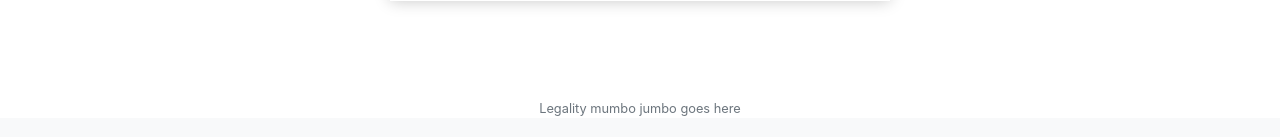
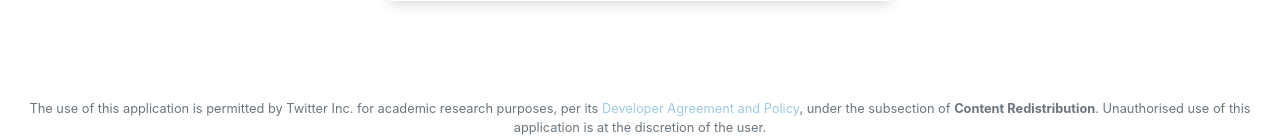
Before and after one commit to neilmizzi/TMD_HateSpeech, a Flask app: page / in a window 1280 px wide. Shown: the part 722-859 px from the top of the page. Before the commit the page ends 838 px from the top, so only its background shows below. Run offline with Flask 2, Linux system fonts and the light colour scheme; parts of the project's set-up code (start-up, migrations or seed data) failed here and were passed over; some libraries are stand-ins or nearby versions.

Commit message:
Added Legal Statement

```diff
--- a/templates/layout.html
+++ b/templates/layout.html
@@ -64,7 +64,9 @@
         </main>
 
         <footer class="small text-center text-muted">
-           Legality mumbo jumbo goes here
+           The use of this application is permitted by Twitter Inc. for academic research purposes, per its
+           <a href = 'https://developer.twitter.com/en/developer-terms/agreement-and-policy'>Developer Agreement and Policy</a>,
+           under the subsection of <b>Content Redistribution</b>. Unauthorised use of this application is at the discretion of the user.
         </footer>
 
     </body>
```
